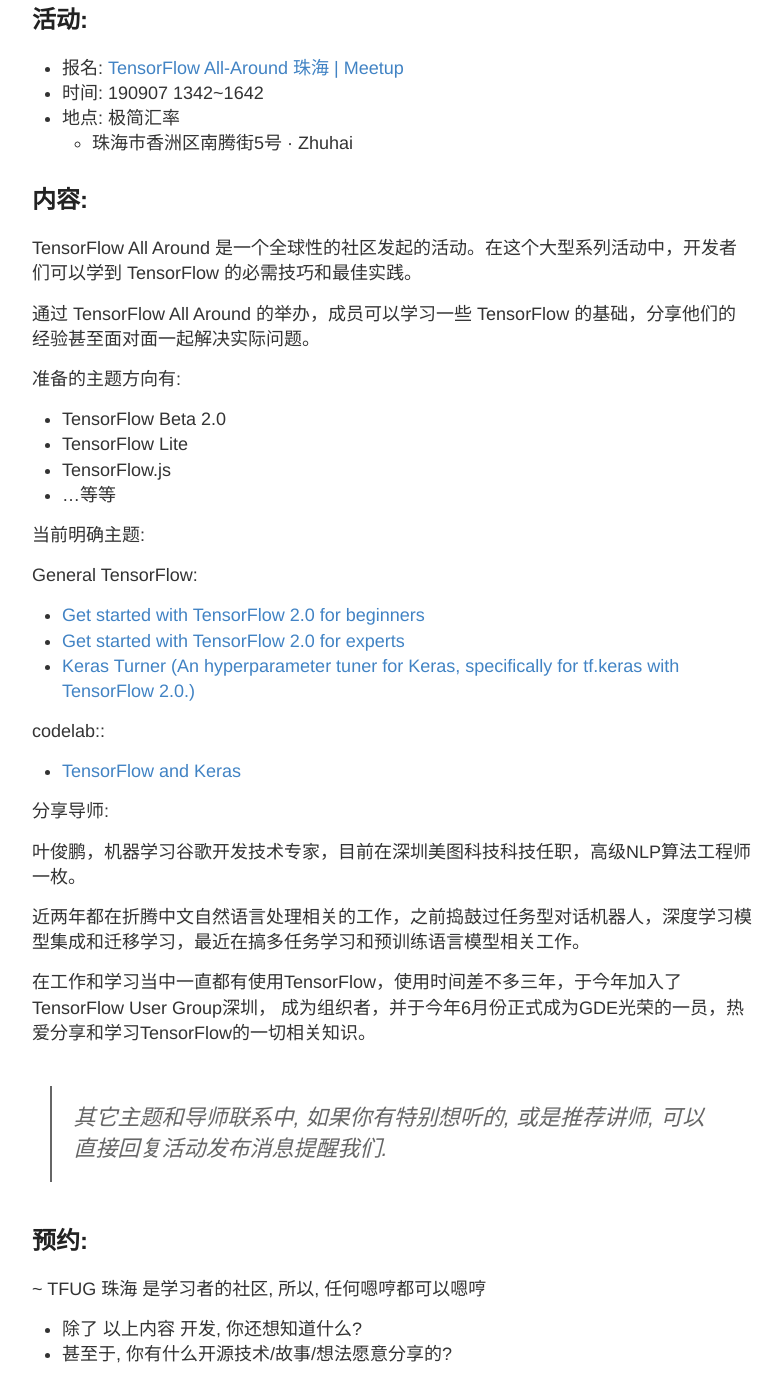
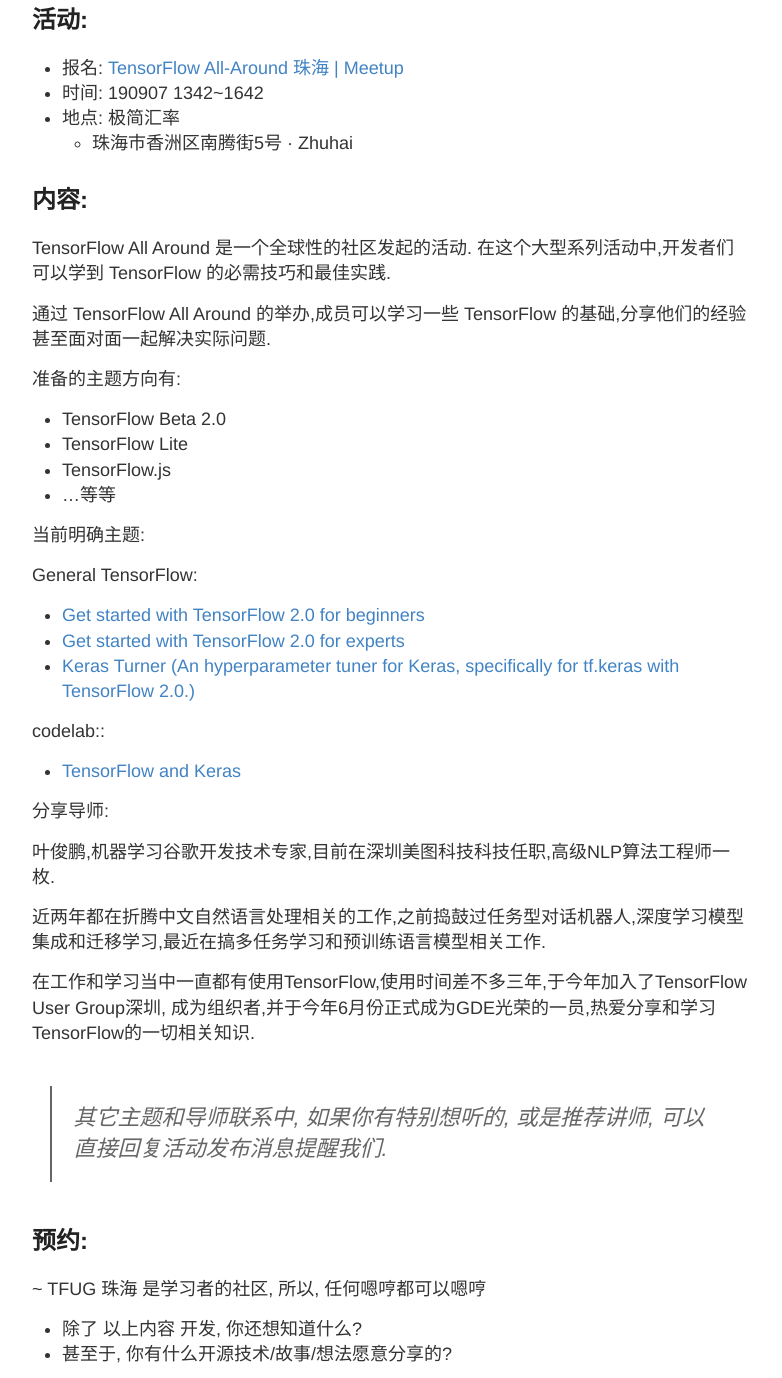
Before and after one commit to tfugzh/blog, a Jekyll site: the page built from _posts/2019-08-16-et-tf-all-around.md, in a window 1280 px wide and 1400 px high, scrolled down 721 px, cut to the strip 22-1400 px from the top of the window. Shown: the whole strip, without its empty margins (248-1030 px from the left). Built offline with Jekyll 4.4.1, drawn with Linux system fonts in a browser that asks for light colours; comment, search, counter and statistics services are not loaded.

Commit message:
👌 IMPROVE: kill cn codes

```diff
--- a/_posts/2019-08-16-et-tf-all-around.md
+++ b/_posts/2019-08-16-et-tf-all-around.md
@@ -28,9 +28,9 @@ tags:  gdg event meetup
     + 珠海市香洲区南腾街5号 · Zhuhai
 
 ## 内容:
-TensorFlow All Around 是一个全球性的社区发起的活动。在这个大型系列活动中，开发者们可以学到 TensorFlow 的必需技巧和最佳实践。
+TensorFlow All Around 是一个全球性的社区发起的活动. 在这个大型系列活动中,开发者们可以学到 TensorFlow 的必需技巧和最佳实践.
 
-通过 TensorFlow All Around 的举办，成员可以学习一些 TensorFlow 的基础，分享他们的经验甚至面对面一起解决实际问题。
+通过 TensorFlow All Around 的举办,成员可以学习一些 TensorFlow 的基础,分享他们的经验甚至面对面一起解决实际问题.
 
 准备的主题方向有:
 
@@ -53,11 +53,11 @@ codelab::
 
 分享导师:
 
-叶俊鹏，机器学习谷歌开发技术专家，目前在深圳美图科技科技任职，高级NLP算法工程师一枚。
+叶俊鹏,机器学习谷歌开发技术专家,目前在深圳美图科技科技任职,高级NLP算法工程师一枚.
 
-近两年都在折腾中文自然语言处理相关的工作，之前捣鼓过任务型对话机器人，深度学习模型集成和迁移学习，最近在搞多任务学习和预训练语言模型相关工作。
+近两年都在折腾中文自然语言处理相关的工作,之前捣鼓过任务型对话机器人,深度学习模型集成和迁移学习,最近在搞多任务学习和预训练语言模型相关工作.
 
-在工作和学习当中一直都有使用TensorFlow，使用时间差不多三年，于今年加入了TensorFlow User Group深圳， 成为组织者，并于今年6月份正式成为GDE光荣的一员，热爱分享和学习TensorFlow的一切相关知识。
+在工作和学习当中一直都有使用TensorFlow,使用时间差不多三年,于今年加入了TensorFlow User Group深圳, 成为组织者,并于今年6月份正式成为GDE光荣的一员,热爱分享和学习TensorFlow的一切相关知识.
 
 
 > 其它主题和导师联系中,
```
Also changed, not shown: _posts/2019-09-02-et-tf-all-around.md (+1 -1 lines).
